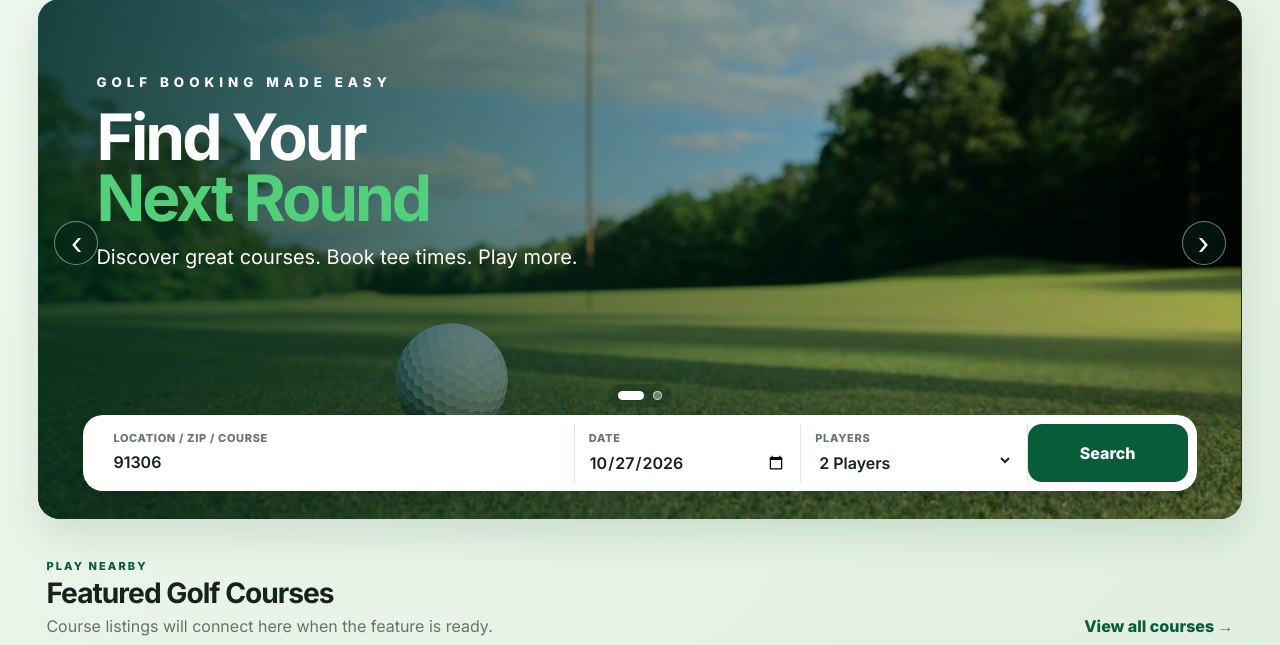
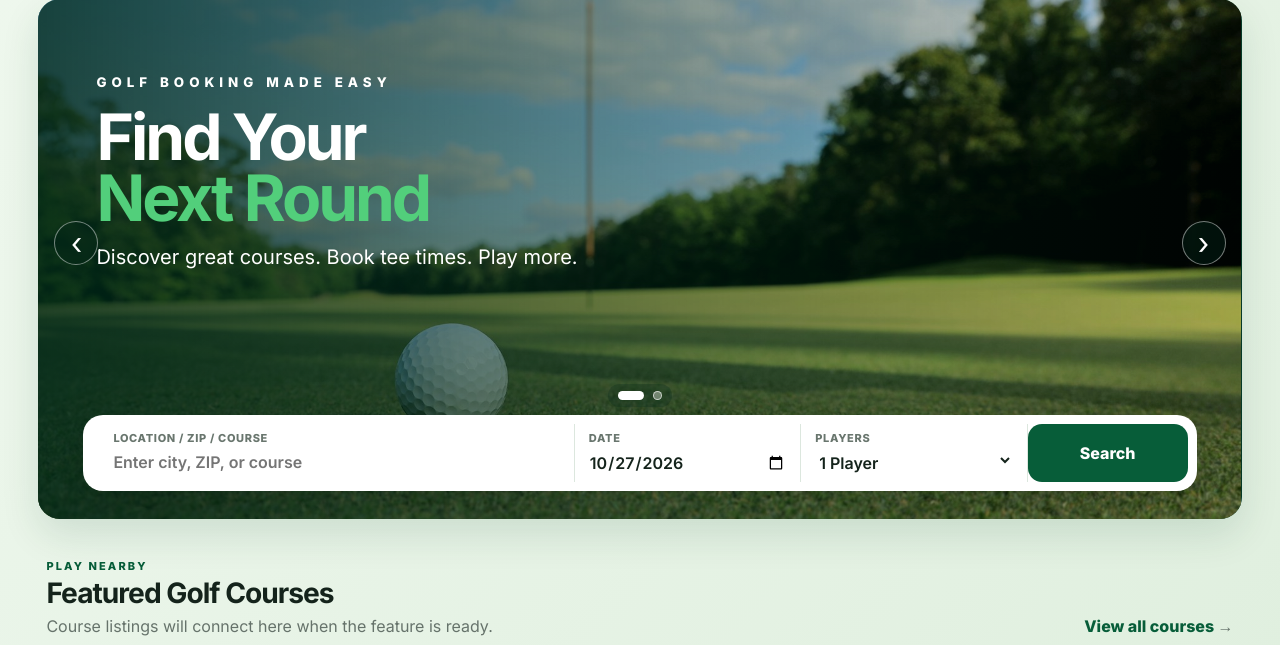
Before and after one commit to irsanchez7005/Comp-490-Project, a Django app: page / in a window 1280 px wide. Shown: the part 133-778 px from the top of the page. Run offline with Django 5.2, Linux system fonts and the light colour scheme.

Commit message:
Merge branch 'master' of https://github.com/irsanchez7005/Comp-490-Project into mattmessiha

```diff
--- a/gameplan/accounts/templates/accounts/home.html
+++ b/gameplan/accounts/templates/accounts/home.html
@@ -19,9 +19,9 @@
     </div>
 
     <form class="hero-search" action="#" method="get" data-template-placeholder="true">
-      <label><span>Location / ZIP / Course</span><input name="location" value="91306" aria-label="Location, ZIP, or course" placeholder="Enter city, ZIP, or course"></label>
+      <label><span>Location / ZIP / Course</span><input name="location" aria-label="Location, ZIP, or course" placeholder="Enter city, ZIP, or course"></label>
       <label><span>Date</span><input type="date" name="date" aria-label="Date"></label>
-      <label><span>Players</span><select name="golfers" aria-label="Players"><option>1 Player</option><option selected>2 Players</option><option>3 Players</option><option>4 Players</option></select></label>
+      <label><span>Players</span><select name="golfers" aria-label="Players"><option>1 Player</option><option>2 Players</option><option>3 Players</option><option>4 Players</option></select></label>
       <button class="btn hero-search-button" type="submit">Search</button>
     </form>
 
```
Also changed, not shown: gameplan/gameplan/urls.py (line endings or trailing spaces).
